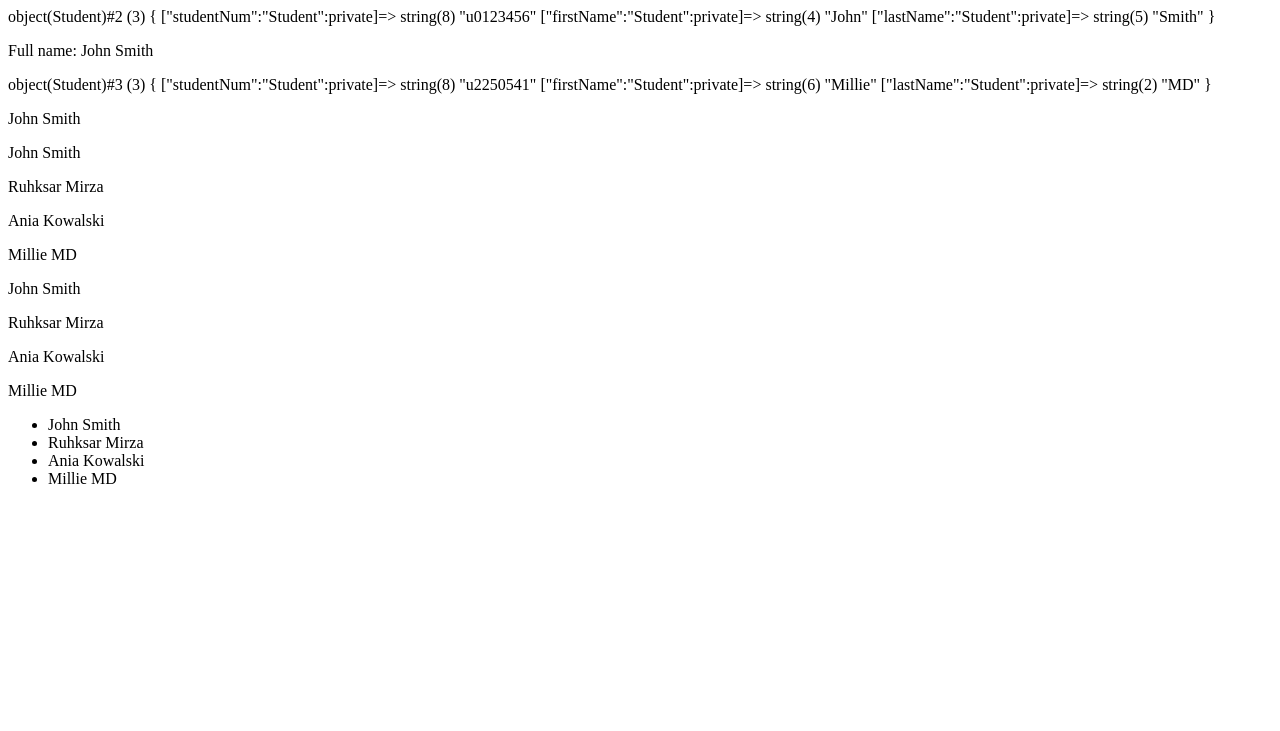
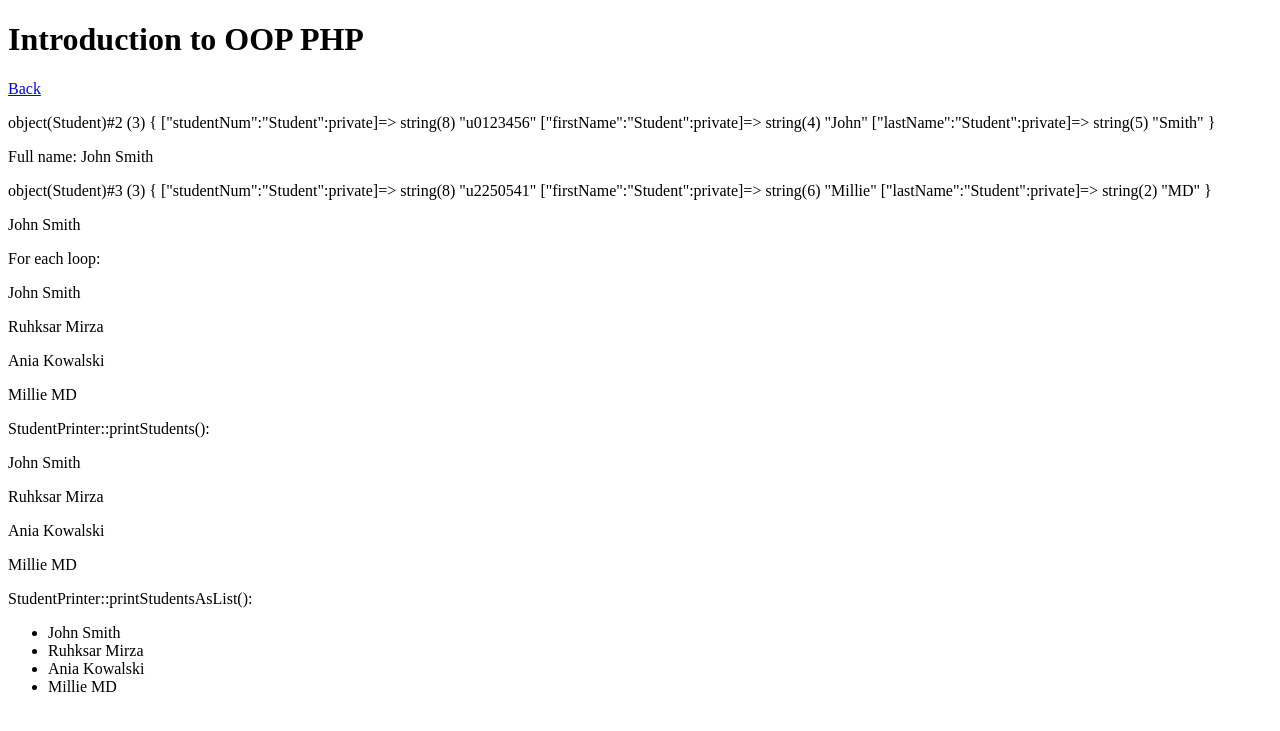
Before and after one commit to MillieMD/awp-practicals, a PHP site: page /week-2-a/index.php in a window 1280 px wide. Shown: the top 731 px of the page. Run offline with PHP 8.4, Linux system fonts and the light colour scheme.

Commit message:
add links to main index

```diff
--- a/week-1-a/intro-to-php.php
+++ b/week-1-a/intro-to-php.php
@@ -21,6 +21,7 @@
     // See <head>
 
     echo "<h1>Welcome to PHP</h1>";
+    echo "<p><a href = '/'> Back </a> </p>";
 
 
     // 2. Uncomment the following three PHP variables.
--- a/week-1-b/index.php
+++ b/week-1-b/index.php
@@ -32,6 +32,7 @@ $conn=NULL;
     <li><a href="index.php">Home</a></li>
     <li><a href="create.php">Add new film</a></li>
     <li><a href="about.php">About</a></li>
+    <li><a href="/">Back to awp-practicals</a></li>
 </ul>
 </nav>
 
--- a/week-2-a/index.php
+++ b/week-2-a/index.php
@@ -59,6 +59,10 @@
 
         public function setFirstName($firstName){
 
+            if(strlen($firstName) < 1){
+                throw new InvalidArgumentException("First name may not be blank. Expected atleast 1 character");
+            }
+
             if(!ctype_alpha($firstName)){
                 throw new InvalidArgumentException("First name may only contain letters.");
             }
@@ -67,6 +71,10 @@
         }
 
         public function setLastName($lastName){
+
+            if(strlen($lastName) < 1){
+                throw new InvalidArgumentException("Last name may not be blank. Expected atleast 1 character");
+            }
 
             if(!ctype_alpha($lastName)){
                 throw new InvalidArgumentException("Last name may only contain letters.");
@@ -81,6 +89,10 @@
         }
     }
 
+    echo("<h1> Introduction to OOP PHP </h1>");
+    echo ("<p><a href = '/'> Back </a></p>");
+
+
     $exampleStudent = new Student("u0123456", "John", "Smith");
     var_dump($exampleStudent);
 
@@ -91,11 +103,10 @@ b) Add an additional line of code that will call the getFullname method.
 c) Add some additional code to create a second student object. Use var_dump() to check this also works
 */
 
-echo "<p> Full name: {$exampleStudent->getFullName()}</p>";
+    echo "<p> Full name: {$exampleStudent->getFullName()}</p>";
 
-$studentB = new Student("u2250541", "Millie", "MD");
-
-var_dump($studentB);
+    $studentB = new Student("u2250541", "Millie", "MD");
+    var_dump($studentB);
 
 
     /*
@@ -105,22 +116,21 @@ Again, once this works add some additional code to create a second student objec
 */
 
 
-$exampleStudent = new Student("u0123456", "John", "Smith");
-echo "<p>{$exampleStudent->getFullName()}</p>";
-
-
+    $exampleStudent = new Student("u0123456", "John", "Smith");
+    echo "<p>{$exampleStudent->getFullName()}</p>";
 
     /*
 3) The following code creates several instances of Student and stores them in an array.
 Uncomment the code and add a foreach loop that will output each student's name in turn.
 */
 
-
     $students=[];
     $students[]= new Student("u0123456", "John", "Smith");
     $students[]= new Student("u0123456", "Ruhksar", "Mirza");
     $students[]= new Student("u0123456", "Ania", "Kowalski");
     $students[] = $studentB;
+
+    echo "<p> For each loop: </p>";
 
     foreach($students as $s){
         echo ("<p> {$s->getFullName()}</p>");
@@ -134,7 +144,10 @@ b) Add an additional method to the StudentPrinter class, name it printStudentsAs
 This method should output the array of students as an HTML list. Check this works by calling the printStudentsAsList() method.
 */
 
+echo "<p> StudentPrinter::printStudents(): </p>";
 StudentPrinter::printStudents($students);
+
+echo "<p> StudentPrinter::printStudentsAsList(): </p>";
 StudentPrinter::printStudentsAsList($students);
 
     /*
```
